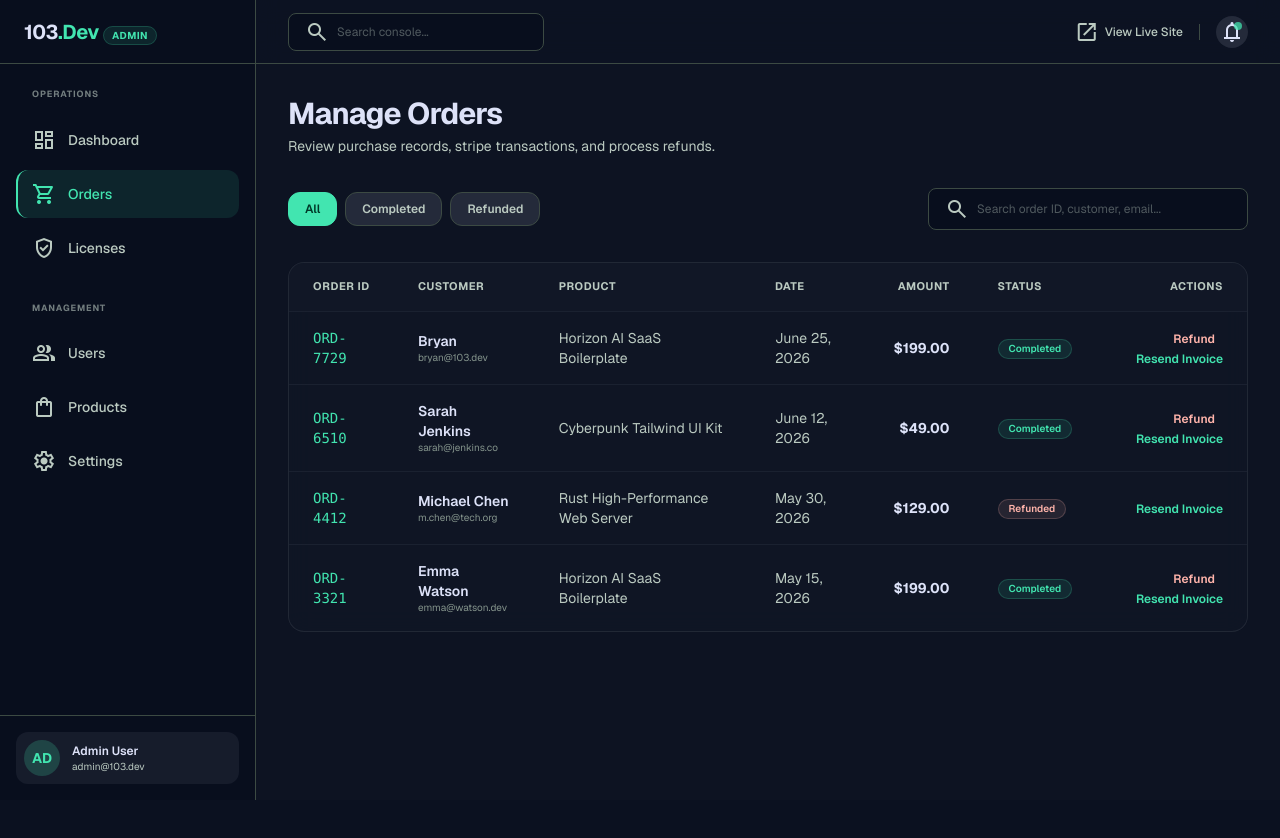
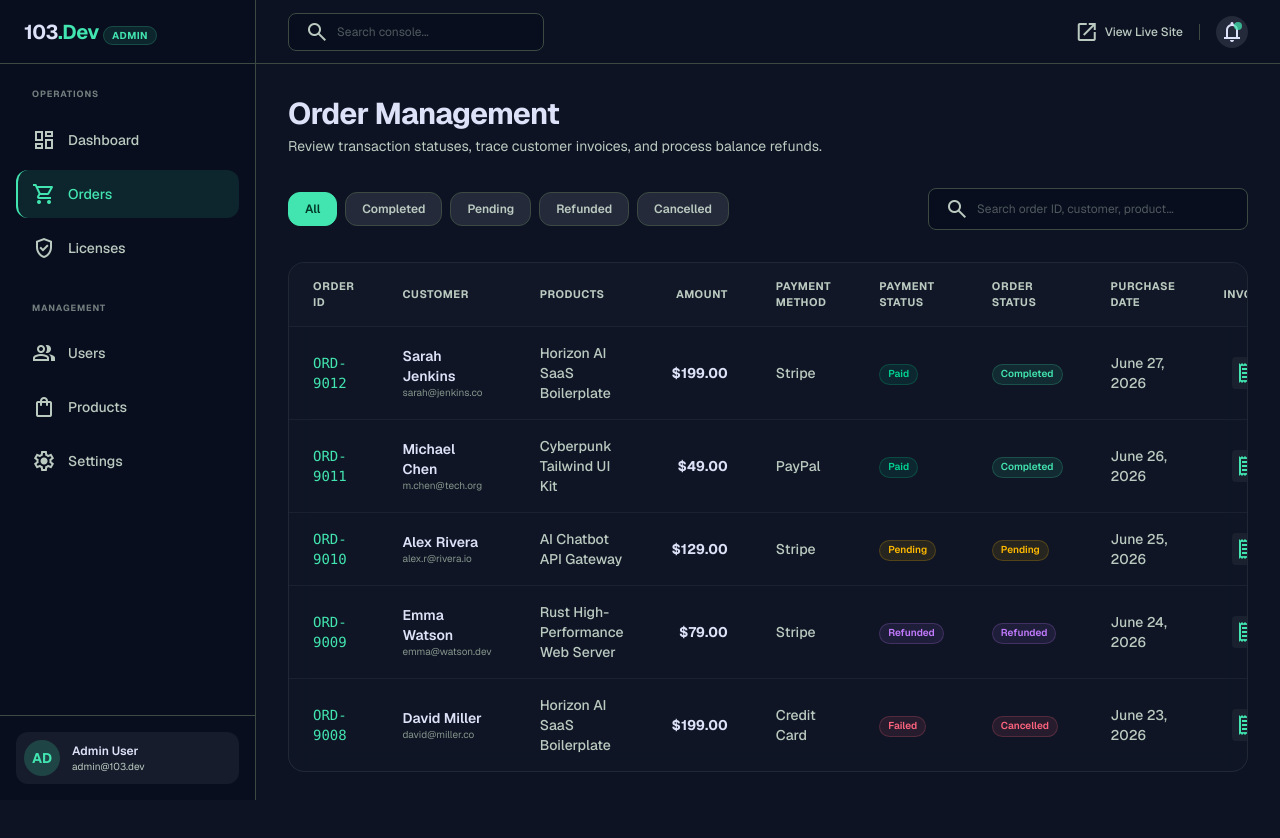
Before and after one commit to efebryan/103-Dev, a Next.js app: page /admin/dashboard/orders in a window 1280 px wide. Shown: the top 838 px of the page. Before the commit the page ends 800 px from the top, so only its background shows below. Built offline with nearby package versions, Linux system fonts and the light colour scheme.

Commit message:
feat: Restructure Admin Order Management portal with custom table columns, statuses, filters, invoice modal, and action overrides

```diff
--- a/src/app/admin/dashboard/orders/page.tsx
+++ b/src/app/admin/dashboard/orders/page.tsx
@@ -1,48 +1,59 @@
 "use client";
 
-import { motion } from "framer-motion";
 import { useState } from "react";
 
-export default function AdminOrdersPage() {
-  const [filter, setFilter] = useState("all");
+interface Order {
+  id: string;
+  customerName: string;
+  customerEmail: string;
+  products: string;
+  amount: string;
+  paymentMethod: string;
+  paymentStatus: "Paid" | "Failed" | "Refunded" | "Pending";
+  orderStatus: "Completed" | "Pending" | "Refunded" | "Cancelled";
+  purchaseDate: string;
+}
+
+export default function AdminOrderManagement() {
+  const [filterStatus, setFilterStatus] = useState<string>("all");
   const [searchQuery, setSearchQuery] = useState("");
+  const [selectedOrder, setSelectedOrder] = useState<Order | null>(null);
 
-  const orders = [
-    { id: "ORD-7729", customer: "Bryan", email: "bryan@103.dev", date: "June 25, 2026", product: "Horizon AI SaaS Boilerplate", total: "$199.00", status: "Completed", method: "Stripe" },
-    { id: "ORD-6510", customer: "Sarah Jenkins", email: "sarah@jenkins.co", date: "June 12, 2026", product: "Cyberpunk Tailwind UI Kit", total: "$49.00", status: "Completed", method: "PayPal" },
-    { id: "ORD-4412", customer: "Michael Chen", email: "m.chen@tech.org", date: "May 30, 2026", product: "Rust High-Performance Web Server", total: "$129.00", status: "Refunded", method: "Stripe" },
-    { id: "ORD-3321", customer: "Emma Watson", email: "emma@watson.dev", date: "May 15, 2026", product: "Horizon AI SaaS Boilerplate", total: "$199.00", status: "Completed", method: "Stripe" },
+  const orders: Order[] = [
+    { id: "ORD-9012", customerName: "Sarah Jenkins", customerEmail: "sarah@jenkins.co", products: "Horizon AI SaaS Boilerplate", amount: "$199.00", paymentMethod: "Stripe", paymentStatus: "Paid", orderStatus: "Completed", purchaseDate: "June 27, 2026" },
+    { id: "ORD-9011", customerName: "Michael Chen", customerEmail: "m.chen@tech.org", products: "Cyberpunk Tailwind UI Kit", amount: "$49.00", paymentMethod: "PayPal", paymentStatus: "Paid", orderStatus: "Completed", purchaseDate: "June 26, 2026" },
+    { id: "ORD-9010", customerName: "Alex Rivera", customerEmail: "alex.r@rivera.io", products: "AI Chatbot API Gateway", amount: "$129.00", paymentMethod: "Stripe", paymentStatus: "Pending", orderStatus: "Pending", purchaseDate: "June 25, 2026" },
+    { id: "ORD-9009", customerName: "Emma Watson", customerEmail: "emma@watson.dev", products: "Rust High-Performance Web Server", amount: "$79.00", paymentMethod: "Stripe", paymentStatus: "Refunded", orderStatus: "Refunded", purchaseDate: "June 24, 2026" },
+    { id: "ORD-9008", customerName: "David Miller", customerEmail: "david@miller.co", products: "Horizon AI SaaS Boilerplate", amount: "$199.00", paymentMethod: "Credit Card", paymentStatus: "Failed", orderStatus: "Cancelled", purchaseDate: "June 23, 2026" },
   ];
 
   const filteredOrders = orders.filter((order) => {
-    const matchesFilter = filter === "all" || order.status.toLowerCase() === filter;
+    const matchesFilter = filterStatus === "all" || order.orderStatus.toLowerCase() === filterStatus;
     const matchesSearch =
       order.id.toLowerCase().includes(searchQuery.toLowerCase()) ||
-      order.customer.toLowerCase().includes(searchQuery.toLowerCase()) ||
-      order.email.toLowerCase().includes(searchQuery.toLowerCase()) ||
-      order.product.toLowerCase().includes(searchQuery.toLowerCase());
+      order.customerName.toLowerCase().includes(searchQuery.toLowerCase()) ||
+      order.customerEmail.toLowerCase().includes(searchQuery.toLowerCase()) ||
+      order.products.toLowerCase().includes(searchQuery.toLowerCase());
     return matchesFilter && matchesSearch;
   });
 
   return (
-    <div className="space-y-8">
-      {/* Header */}
-      <div className="flex flex-col sm:flex-row sm:items-center justify-between gap-4">
-        <div>
-          <h1 className="text-3xl font-bold tracking-tight text-on-surface">Manage Orders</h1>
-          <p className="text-on-surface-variant text-sm mt-1">Review purchase records, stripe transactions, and process refunds.</p>
-        </div>
+    <div className="space-y-8 pb-12">
+      {/* Welcome Header */}
+      <div>
+        <h1 className="text-3xl font-bold tracking-tight text-on-surface">Order Management</h1>
+        <p className="text-on-surface-variant text-sm mt-1">Review transaction statuses, trace customer invoices, and process balance refunds.</p>
       </div>
 
-      {/* Filters & Search */}
+      {/* Filter and Search Bar */}
       <div className="flex flex-col md:flex-row gap-4 items-center justify-between">
-        <div className="flex gap-2 w-full md:w-auto">
-          {["all", "completed", "refunded"].map((status) => (
+        <div className="flex flex-wrap gap-2 w-full md:w-auto">
+          {["all", "completed", "pending", "refunded", "cancelled"].map((status) => (
             <button
               key={status}
-              onClick={() => setFilter(status)}
+              onClick={() => setFilterStatus(status)}
               className={`px-4 py-2 rounded-xl text-xs font-semibold capitalize border cursor-pointer transition-colors ${
-                filter === status
+                filterStatus === status
                   ? "bg-primary text-on-primary border-primary"
                   : "bg-surface-container-high border-outline-variant text-on-surface-variant hover:text-on-surface"
               }`}
@@ -56,7 +67,7 @@ export default function AdminOrdersPage() {
           <span className="material-symbols-outlined text-on-surface-variant text-[18px] mr-2">search</span>
           <input
             type="text"
-            placeholder="Search order ID, customer, email..."
+            placeholder="Search order ID, customer, product..."
             value={searchQuery}
             onChange={(e) => setSearchQuery(e.target.value)}
             className="bg-transparent border-none focus:outline-none focus:ring-0 text-xs w-full text-on-surface placeholder:text-on-surface-variant/40"
@@ -64,7 +75,7 @@ export default function AdminOrdersPage() {
         </div>
       </div>
 
-      {/* Orders Table */}
+      {/* Orders Table container */}
       <div className="glass-card rounded-2xl border border-white/5 overflow-hidden">
         <div className="overflow-x-auto">
           <table className="w-full text-left border-collapse text-xs md:text-sm">
@@ -72,10 +83,13 @@ export default function AdminOrdersPage() {
               <tr className="border-b border-white/5 bg-surface-container-low/50 text-on-surface-variant text-[11px] uppercase font-semibold tracking-wider">
                 <th className="py-4 px-6">Order ID</th>
                 <th className="py-4 px-6">Customer</th>
-                <th className="py-4 px-6">Product</th>
-                <th className="py-4 px-6">Date</th>
+                <th className="py-4 px-6">Products</th>
                 <th className="py-4 px-6 text-right">Amount</th>
-                <th className="py-4 px-6">Status</th>
+                <th className="py-4 px-6">Payment Method</th>
+                <th className="py-4 px-6">Payment Status</th>
+                <th className="py-4 px-6">Order Status</th>
+                <th className="py-4 px-6">Purchase Date</th>
+                <th className="py-4 px-6 text-center">Invoice</th>
                 <th className="py-4 px-6 text-right">Actions</th>
               </tr>
             </thead>
@@ -85,44 +99,73 @@ export default function AdminOrdersPage() {
                   <td className="py-4 px-6 font-mono font-medium text-primary">{order.id}</td>
                   <td className="py-4 px-6">
                     <div>
-                      <p className="font-semibold">{order.customer}</p>
-                      <p className="text-[10px] text-outline">{order.email}</p>
+                      <p className="font-semibold">{order.customerName}</p>
+                      <p className="text-[10px] text-outline">{order.customerEmail}</p>
                     </div>
                   </td>
-                  <td className="py-4 px-6 text-on-surface-variant">{order.product}</td>
-                  <td className="py-4 px-6 text-on-surface-variant">{order.date}</td>
-                  <td className="py-4 px-6 text-right font-bold">{order.total}</td>
+                  <td className="py-4 px-6 text-on-surface-variant font-medium">{order.products}</td>
+                  <td className="py-4 px-6 text-right font-bold text-on-surface">{order.amount}</td>
+                  <td className="py-4 px-6 font-medium text-on-surface-variant">{order.paymentMethod}</td>
                   <td className="py-4 px-6">
-                    <span className={`inline-flex items-center px-2.5 py-0.5 rounded-full text-[10px] font-semibold border ${
-                      order.status === "Completed"
-                        ? "bg-primary/10 text-primary border-primary/20"
-                        : "bg-error/10 text-error border-error/20"
+                    <span className={`inline-flex items-center px-2 py-0.5 rounded-full text-[10px] font-semibold border ${
+                      order.paymentStatus === "Paid" ? "bg-emerald-400/10 text-emerald-400 border-emerald-400/20" :
+                      order.paymentStatus === "Pending" ? "bg-amber-400/10 text-amber-400 border-amber-400/20" :
+                      order.paymentStatus === "Refunded" ? "bg-purple-400/10 text-purple-400 border-purple-400/20" :
+                      "bg-rose-400/10 text-rose-400 border-rose-400/20"
                     }`}>
-                      {order.status}
+                      {order.paymentStatus}
                     </span>
                   </td>
+                  <td className="py-4 px-6">
+                    <span className={`inline-flex items-center px-2 py-0.5 rounded-full text-[10px] font-semibold border ${
+                      order.orderStatus === "Completed" ? "bg-primary/10 text-primary border-primary/20" :
+                      order.orderStatus === "Pending" ? "bg-amber-400/10 text-amber-400 border-amber-400/20" :
+                      order.orderStatus === "Refunded" ? "bg-purple-400/10 text-purple-400 border-purple-400/20" :
+                      "bg-rose-400/10 text-rose-400 border-rose-400/20"
+                    }`}>
+                      {order.orderStatus}
+                    </span>
+                  </td>
+                  <td className="py-4 px-6 text-on-surface-variant font-medium">{order.purchaseDate}</td>
+                  <td className="py-4 px-6 text-center">
+                    <button
+                      onClick={() => setSelectedOrder(order)}
+                      className="p-1 rounded bg-white/5 hover:bg-white/10 text-primary transition-colors cursor-pointer inline-flex items-center justify-center"
+                      title="View Invoice Details"
+                    >
+                      <span className="material-symbols-outlined text-[18px]">receipt</span>
+                    </button>
+                  </td>
                   <td className="py-4 px-6 text-right space-x-2">
-                    {order.status === "Completed" && (
+                    {order.orderStatus === "Completed" && (
                       <button
-                        onClick={() => alert(`Processing refund for ${order.id}...`)}
+                        onClick={() => alert(`Initiating full refund process for transaction ${order.id}...`)}
                         className="text-error hover:underline font-semibold cursor-pointer text-xs"
                       >
                         Refund
                       </button>
                     )}
+                    {order.orderStatus === "Pending" && (
+                      <button
+                        onClick={() => alert(`Cancelling order transaction ${order.id}...`)}
+                        className="text-rose-400 hover:underline font-semibold cursor-pointer text-xs"
+                      >
+                        Cancel
+                      </button>
+                    )}
                     <button
-                      onClick={() => alert(`Resending invoice for ${order.id} to ${order.email}...`)}
+                      onClick={() => alert(`Re-sending transaction receipt invoice to ${order.customerEmail}`)}
                       className="text-primary hover:underline font-semibold cursor-pointer text-xs"
                     >
-                      Resend Invoice
+                      Resend
                     </button>
                   </td>
                 </tr>
               ))}
               {filteredOrders.length === 0 && (
                 <tr>
-                  <td colSpan={7} className="py-8 text-center text-on-surface-variant font-medium">
-                    No orders found matching search criteria.
+                  <td colSpan={10} className="py-8 text-center text-on-surface-variant font-medium">
+                    No matching order records found.
                   </td>
                 </tr>
               )}
@@ -130,6 +173,70 @@ export default function AdminOrdersPage() {
           </table>
         </div>
       </div>
+
+      {/* Invoice Details Dialog Modal */}
+      {selectedOrder && (
+        <div className="fixed inset-0 bg-[#010f1f]/80 backdrop-blur-sm z-50 flex items-center justify-center p-4">
+          <div className="glass-card max-w-lg w-full rounded-3xl p-6 border border-white/10 shadow-2xl space-y-6 relative">
+            <button
+              onClick={() => setSelectedOrder(null)}
+              className="absolute top-4 right-4 text-on-surface-variant hover:text-on-surface p-1 rounded-lg cursor-pointer"
+            >
+              <span className="material-symbols-outlined text-[20px]">close</span>
+            </button>
+
+            <div>
+              <h3 className="text-lg font-bold text-on-surface">Order Invoice Details</h3>
+              <p className="text-[10px] text-on-surface-variant font-mono mt-1">Transaction ID: {selectedOrder.id}</p>
+            </div>
+
+            <div className="space-y-3 text-xs bg-white/5 p-4 rounded-2xl border border-white/5">
+              <div className="flex justify-between border-b border-white/5 pb-2">
+                <span className="text-outline">Customer Name</span>
+                <span className="text-on-surface font-semibold">{selectedOrder.customerName}</span>
+              </div>
+              <div className="flex justify-between border-b border-white/5 pb-2">
+                <span className="text-outline">Email Address</span>
+                <span className="text-on-surface font-semibold">{selectedOrder.customerEmail}</span>
+              </div>
+              <div className="flex justify-between border-b border-white/5 pb-2">
+                <span className="text-outline">Product Item</span>
+                <span className="text-on-surface font-semibold">{selectedOrder.products}</span>
+              </div>
+              <div className="flex justify-between border-b border-white/5 pb-2">
+                <span className="text-outline">Payment Method</span>
+                <span className="text-on-surface font-semibold">{selectedOrder.paymentMethod}</span>
+              </div>
+              <div className="flex justify-between border-b border-white/5 pb-2">
+                <span className="text-outline">Order Date</span>
+                <span className="text-on-surface font-semibold">{selectedOrder.purchaseDate}</span>
+              </div>
+              <div className="flex justify-between pt-1">
+                <span className="text-outline font-bold">Total Paid</span>
+                <span className="text-primary font-black text-sm">{selectedOrder.amount}</span>
+              </div>
+            </div>
+
+            <div className="flex gap-3 justify-end text-xs">
+              <button
+                onClick={() => {
+                  alert("Opening browser printing dialog...");
+                  window.print();
+                }}
+                className="bg-white/5 hover:bg-white/10 text-on-surface px-4 py-2 rounded-xl font-semibold border border-white/5 cursor-pointer"
+              >
+                Print Invoice
+              </button>
+              <button
+                onClick={() => setSelectedOrder(null)}
+                className="bg-primary text-on-primary hover:brightness-110 px-4 py-2 rounded-xl font-semibold cursor-pointer"
+              >
+                Close View
+              </button>
+            </div>
+          </div>
+        </div>
+      )}
     </div>
   );
 }
```
